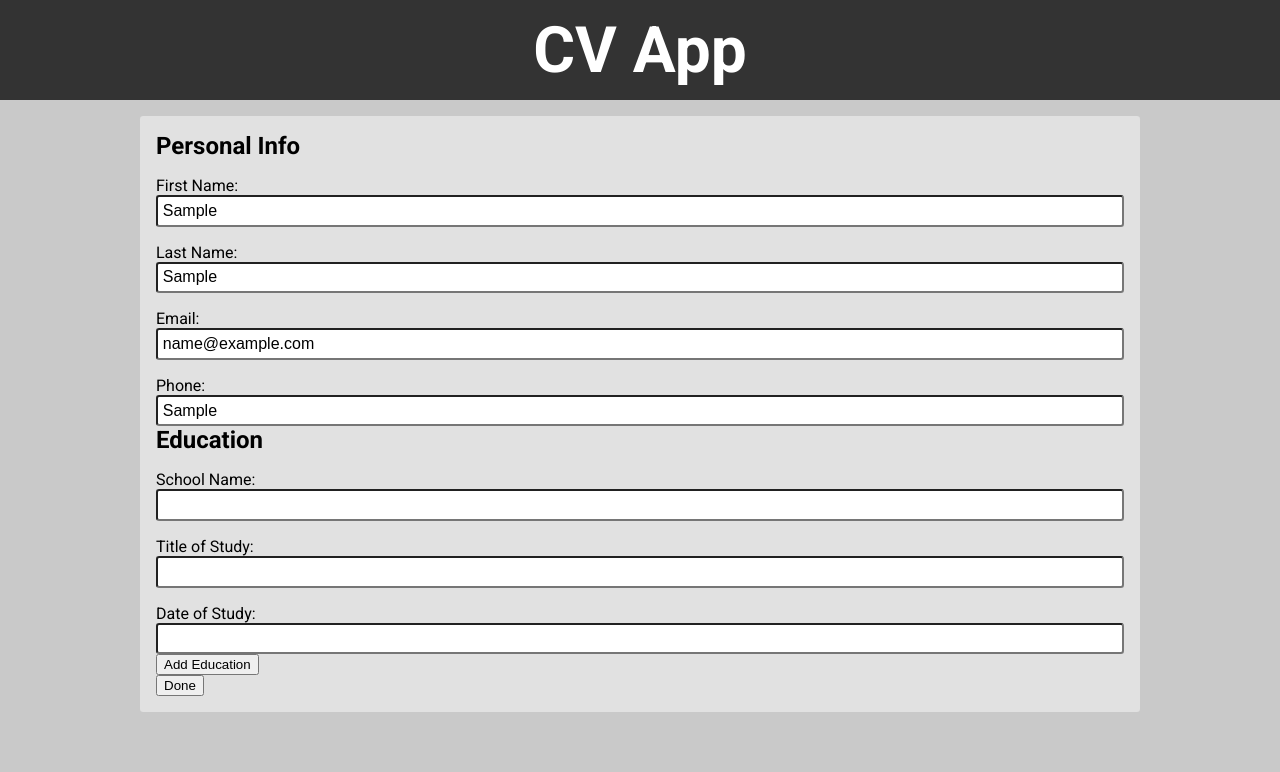
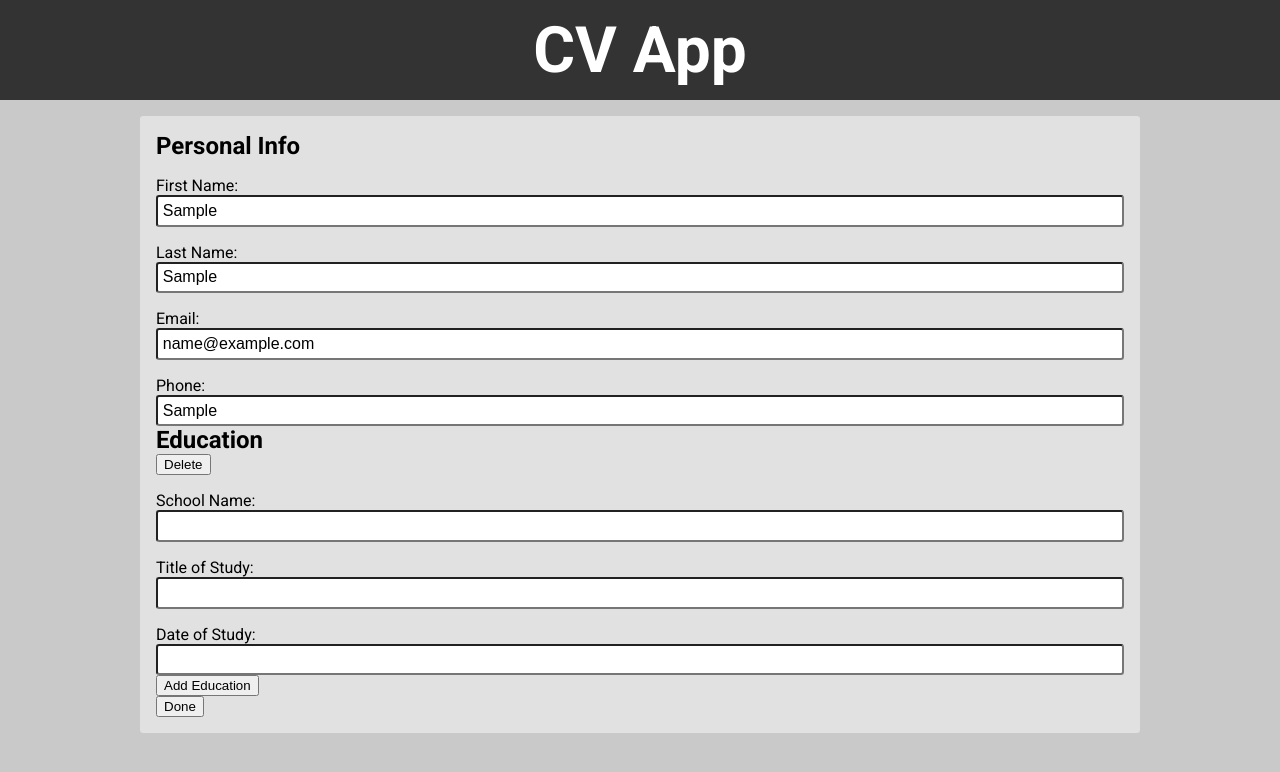
Before and after one commit to aptoivonen/cv-project, a React (Create React App) app: page / in a window 1280 px wide. Both pictures are taken after typing "Sample", "Sample", "name@example.com", "Sample" into the empty fields and a click on the button "Add Education". Shown: the top 772 px of the page. Built offline with nearby package versions, Linux system fonts and the light colour scheme.

Commit message:
Refactor onchange and add ondelete

```diff
--- a/src/components/EducationFormPartial.js
+++ b/src/components/EducationFormPartial.js
@@ -1,6 +1,16 @@
-export default function EducationFormPartial({ education, onChange }) {
+export default function EducationFormPartial({
+  education,
+  onChange,
+  onDelete,
+}) {
+  const handleChange = (e, id) => {
+    const [name] = e.target.name.split("-");
+    const value = e.target.value;
+    onChange(id, name, value);
+  };
   return (
     <div>
+      <button onClick={() => onDelete(education.id)}>Delete</button>
       <div className="form-control">
         <label className="form-label" htmlFor={`schoolName-${education.id}`}>
           School Name:
@@ -11,7 +21,7 @@ export default function EducationFormPartial({ education, onChange }) {
           name={`schoolName-${education.id}`}
           id={`schoolName-${education.id}`}
           value={education.schoolName}
-          onChange={(e) => onChange(e, education.id)}
+          onChange={(e) => handleChange(e, education.id)}
         />
       </div>
       <div className="form-control">
@@ -24,7 +34,7 @@ export default function EducationFormPartial({ education, onChange }) {
           name={`titleOfStudy-${education.id}`}
           id={`titleOfStudy-${education.id}`}
           value={education.titleOfStudy}
-          onChange={(e) => onChange(e, education.id)}
+          onChange={(e) => handleChange(e, education.id)}
         />
       </div>
       <div className="form-control">
@@ -37,7 +47,7 @@ export default function EducationFormPartial({ education, onChange }) {
           name={`dateOfStudy-${education.id}`}
           id={`dateOfStudy-${education.id}`}
           value={education.dateOfStudy}
-          onChange={(e) => onChange(e, education.id)}
+          onChange={(e) => handleChange(e, education.id)}
         />
       </div>
     </div>
--- a/src/components/EducationFormSection.js
+++ b/src/components/EducationFormSection.js
@@ -2,9 +2,7 @@ import uniqid from "uniqid";
 import EducationFormPartial from "./EducationFormPartial";
 
 export default function EducationFormSection({ education, onEducationChange }) {
-  const handleChange = (e, id) => {
-    const [name] = e.target.name.split("-");
-    const value = e.target.value;
+  const handleChange = (id, name, value) => {
     const newEducation = education.map((edu) =>
       edu.id === id
         ? {
@@ -24,6 +22,11 @@ export default function EducationFormSection({ education, onEducationChange }) {
     onEducationChange(newEducation);
   };
 
+  const handleDelete = (id) => {
+    const newEducation = education.filter((edu) => edu.id !== id);
+    onEducationChange(newEducation);
+  };
+
   return (
     <div>
       <h2 className="form-heading">Education</h2>
@@ -33,6 +36,7 @@ export default function EducationFormSection({ education, onEducationChange }) {
             key={edu.id}
             education={edu}
             onChange={handleChange}
+            onDelete={handleDelete}
           />
         ))}
       </div>
```
